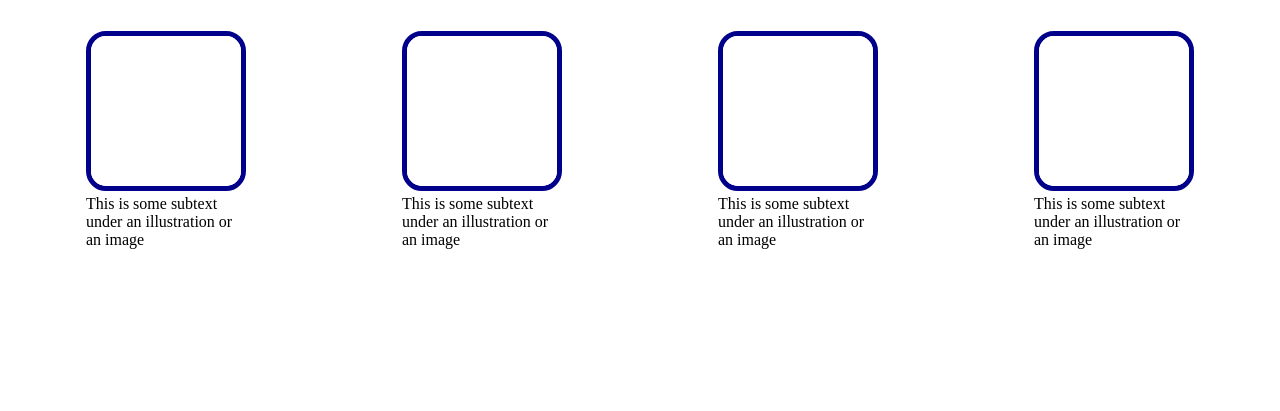
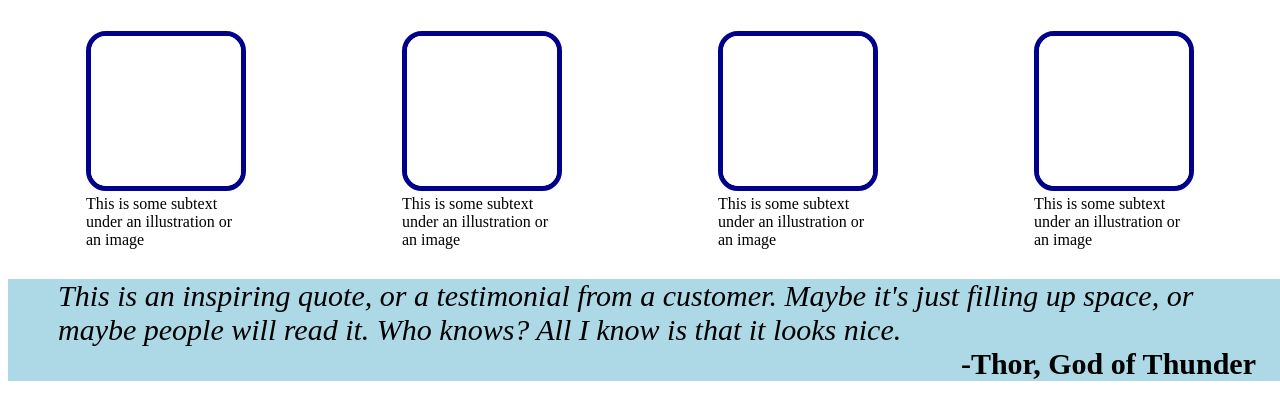
Before and after one commit to Adurot/landing-page, a plain HTML site: page index.html in a window 1280 px wide. Shown: the part 554-965 px from the top of the page. Before the commit the page ends 819 px from the top, so only its background shows below. Drawn offline with Linux system fonts and the light colour scheme.

Commit message:
Added Quote beneath pictures.

```diff
--- a/index.html
+++ b/index.html
@@ -75,5 +75,26 @@
         </ul>
     </div>
 
+    <div class="testimonial">
+        <ul>
+            <il>
+                This is an inspiring quote, or a testimonial from a customer.
+                Maybe it's just filling up space, or maybe people will read it.
+                Who knows?  All I know is that it looks nice.
+            </il>
+
+            <il>
+                -Thor, God of Thunder
+            </il>
+
+        </ul>
+
+    </div>
+
+    <div class="recruit">
+
+
+    </div>
+
 </body>
 </html>
--- a/style.css
+++ b/style.css
@@ -18,6 +18,7 @@
     background-color: darkblue;
     color:azure;
     margin: 0px;
+    margin-right:-15px;
     padding-bottom: 10px;
     margin-bottom: -18px;
 
@@ -134,3 +135,24 @@ a{
     caption-side: bottom;
     font-size: 16px;
 }
+
+.testimonial ul{
+    display: flex;
+    flex-direction: column;
+    font-size: 30px;
+    background-color: lightblue;
+    padding-right:30px;
+    margin-right: -14px;
+}
+
+.testimonial ul :first-child{
+    font-style: italic;
+    margin-right: 20px;
+    margin-left: 10px;
+}
+
+.testimonial ul :last-child{
+    font-style: bold;
+    font-weight: 600;
+    margin-left: auto;
+}
```
